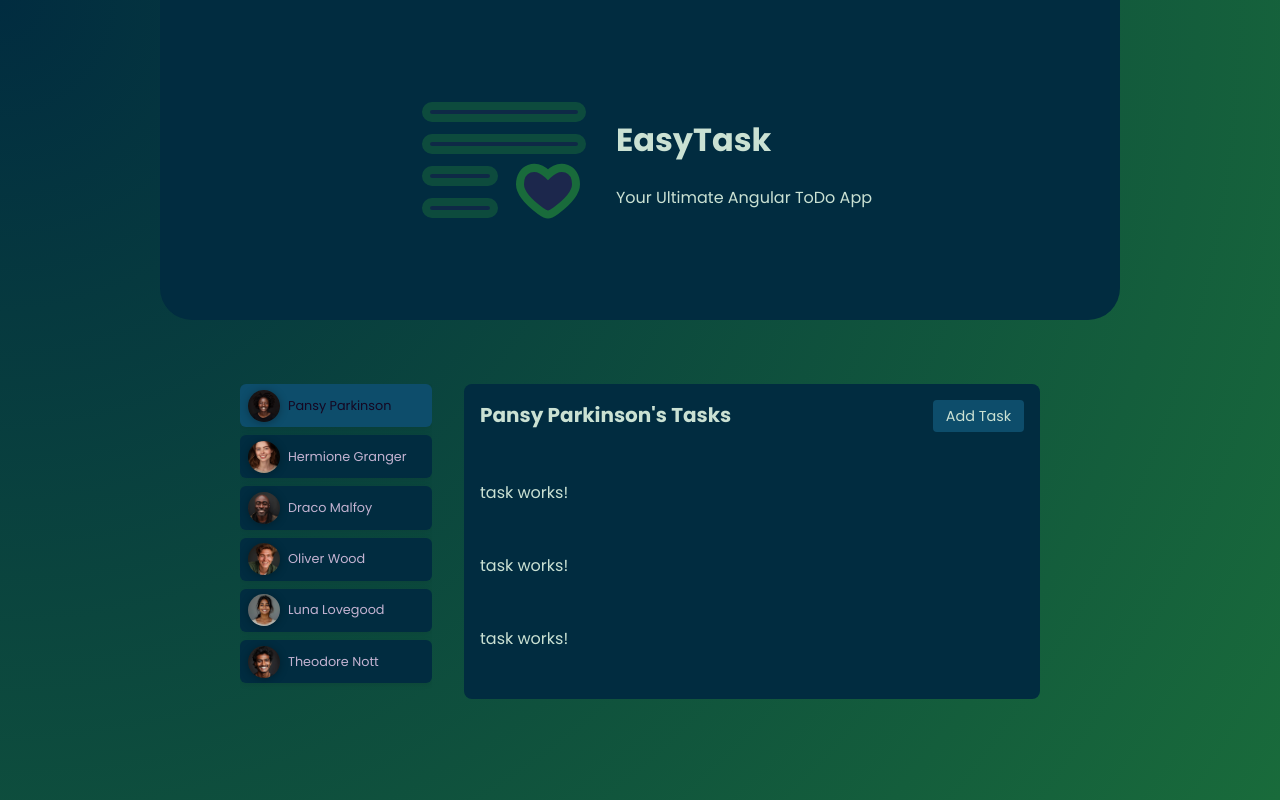
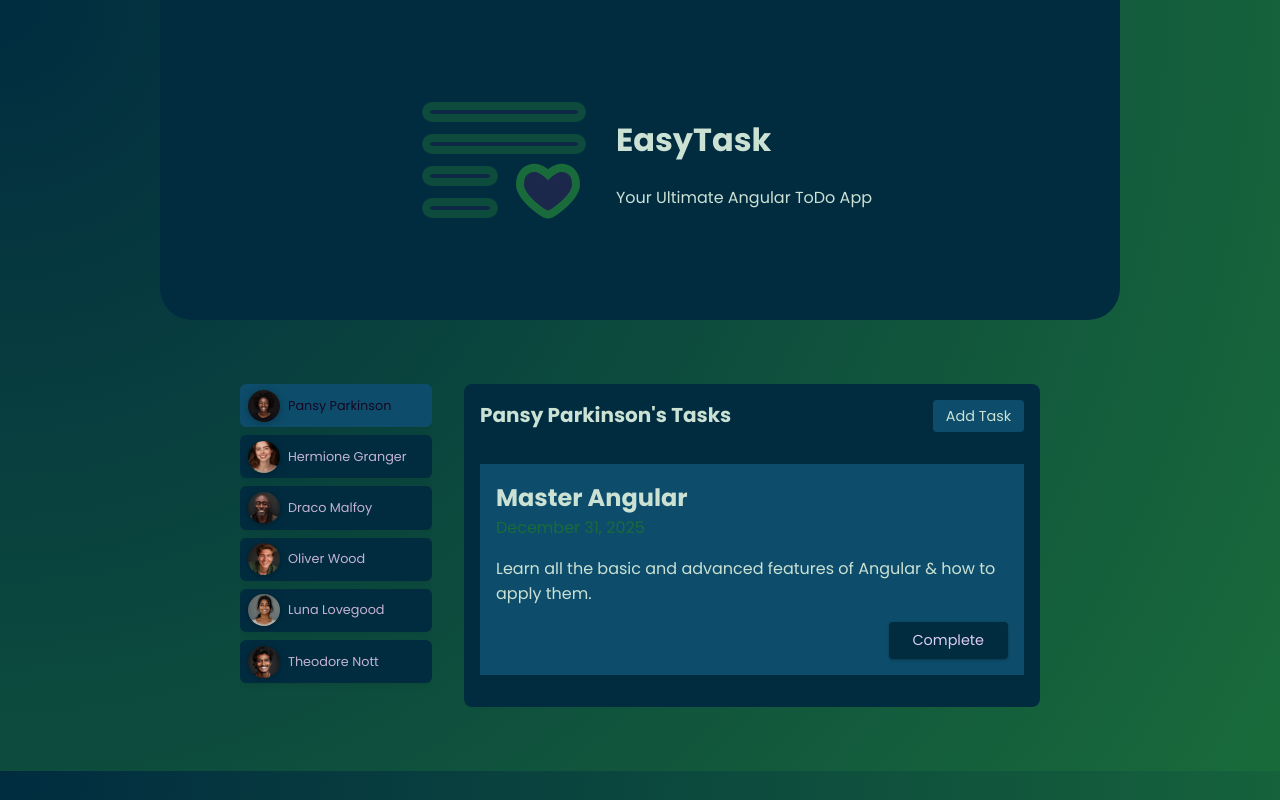
Before and after one commit to suffle-girl/todo-angular, an Angular app: page / in a window 1280 px wide. Both pictures are taken after a click on the button "Pansy Parkinson". Built offline with nearby package versions, Linux system fonts and the light colour scheme.

Commit message:
Outputting user specific tasks and task data in the task component

```diff
--- a/src/app/app.component.html
+++ b/src/app/app.component.html
@@ -14,7 +14,7 @@
   </ul>
 
   @if (selectedUser) {
-  <app-tasks [name]="selectedUser.name" />
+  <app-tasks [name]="selectedUser.name" [userId]="selectedUser.id" />
   } @else {
   <p id="fallback">Select user to see their tasks!</p>
   }
--- a/src/app/tasks/task/task.component.css
+++ b/src/app/tasks/task/task.component.css
@@ -0,0 +1,36 @@
+article {
+  padding: 1rem;
+  background-color: var(--blue-button);
+}
+
+h2 {
+  margin: 0;
+}
+
+time {
+  color: var(--green-tones);
+}
+
+.actions {
+  text-align: right;
+  margin: 0;
+}
+
+.actions button {
+  font: inherit;
+  font-size: 0.9rem;
+  cursor: pointer;
+  background-color: var(--blue-tones);
+  color: #decdf2;
+  border-radius: 4px;
+  padding: 0.5rem 1.5rem;
+  border: none;
+  box-shadow: 0 1px 3px rgba(0, 0, 0, 0.3);
+  transition: all 0.3s ease;
+}
+
+.actions button:hover,
+.actions button:active {
+  background-color: var(--green-tones);
+  box-shadow: 0 1px 6px rgba(0, 0, 0, 0.3);
+}
--- a/src/app/tasks/task/task.component.html
+++ b/src/app/tasks/task/task.component.html
@@ -1 +1,8 @@
-<p>task works!</p>
+<article>
+  <h2>{{ task.title }}</h2>
+  <time datetime="">{{ task.dueDate | date : "longDate" }}</time>
+  <p>{{ task.summary }}</p>
+  <p class="actions">
+    <button>Complete</button>
+  </p>
+</article>
--- a/src/app/tasks/tasks.component.html
+++ b/src/app/tasks/tasks.component.html
@@ -6,8 +6,8 @@
     </menu>
   </header>
   <ul>
-    @for (task of tasks; track task.id) {
-    <app-task />
+    @for (task of selectedUserTasks; track task.id) {
+    <app-task [task]="task" />
     }
   </ul>
 </section>
--- a/src/app/tasks/tasks.component.ts
+++ b/src/app/tasks/tasks.component.ts
@@ -10,5 +10,11 @@ import { TaskComponent } from './task/task.component';
 })
 export class TasksComponent {
   @Input({ required: true }) name!: string;
+  @Input({ required: true }) userId!: string;
+
   tasks = DUMMY_TASKS;
+
+  get selectedUserTasks() {
+    return this.tasks.filter((task) => task.userId === this.userId);
+  }
 }
--- a/src/styles.css
+++ b/src/styles.css
@@ -7,10 +7,6 @@
 
 * {
   box-sizing: border-box;
-}
-
-html {
-  height: 100%;
 }
 
 body {
```
Also changed, not shown: src/app/tasks/task/task.component.ts (+7 -3 lines), src/app/tasks/tasks.model.ts (added, +7 -0 lines).
